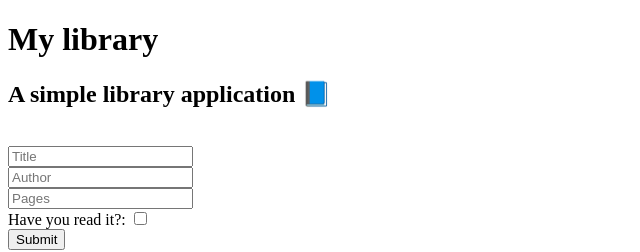
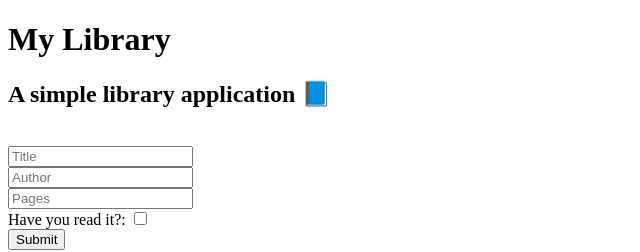
Before and after one commit to krs00/TOP-Library, a website built with Vite: page index.html in a window 1280 px wide. Shown: the full height of the page, 0-640 px from the left. Built offline with nearby package versions, Linux system fonts and the light colour scheme.

Commit message:
fix typo

```diff
--- a/index.html
+++ b/index.html
@@ -8,7 +8,7 @@
     <title>Library</title>
   </head>
   <body>
-    <h1>My library</h1>
+    <h1>My Library</h1>
     <h2>A simple library application 📘</h2>
 
     <!-- <button>Add a Book +</button> -->
```
